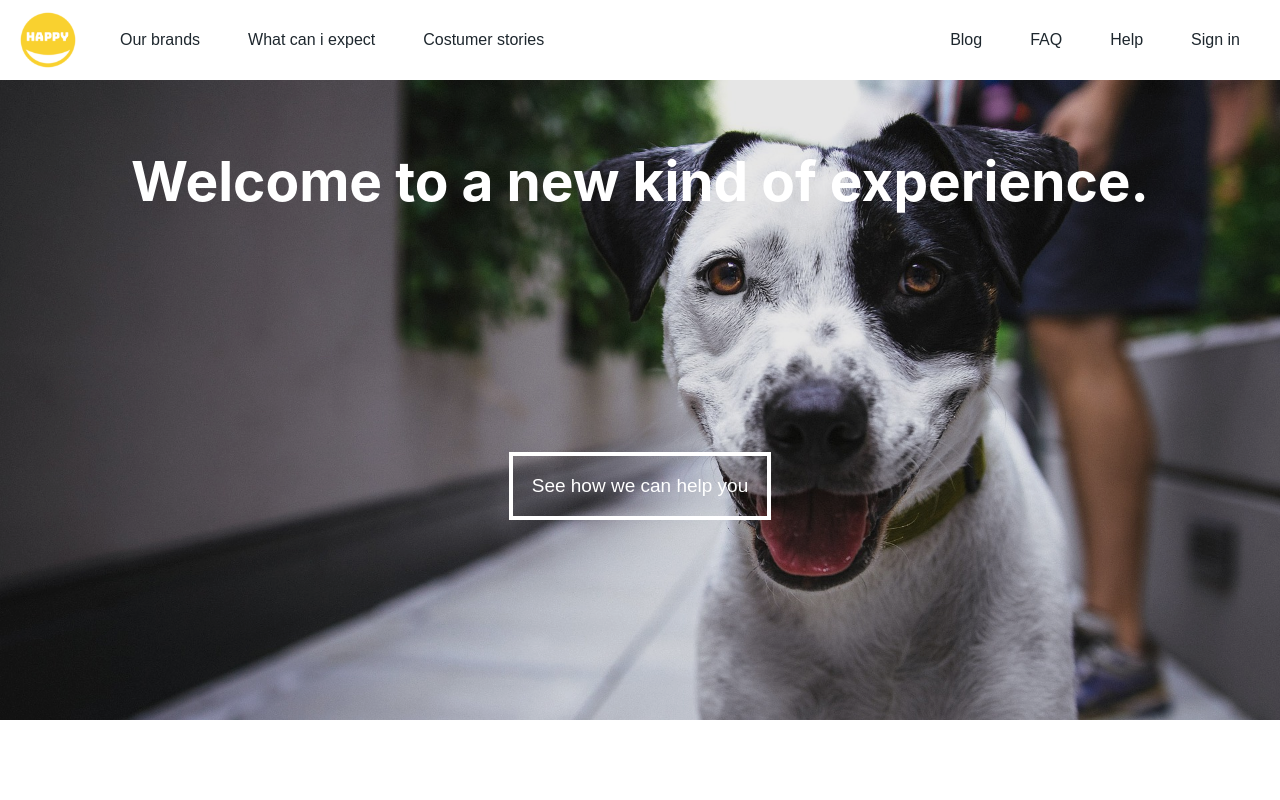
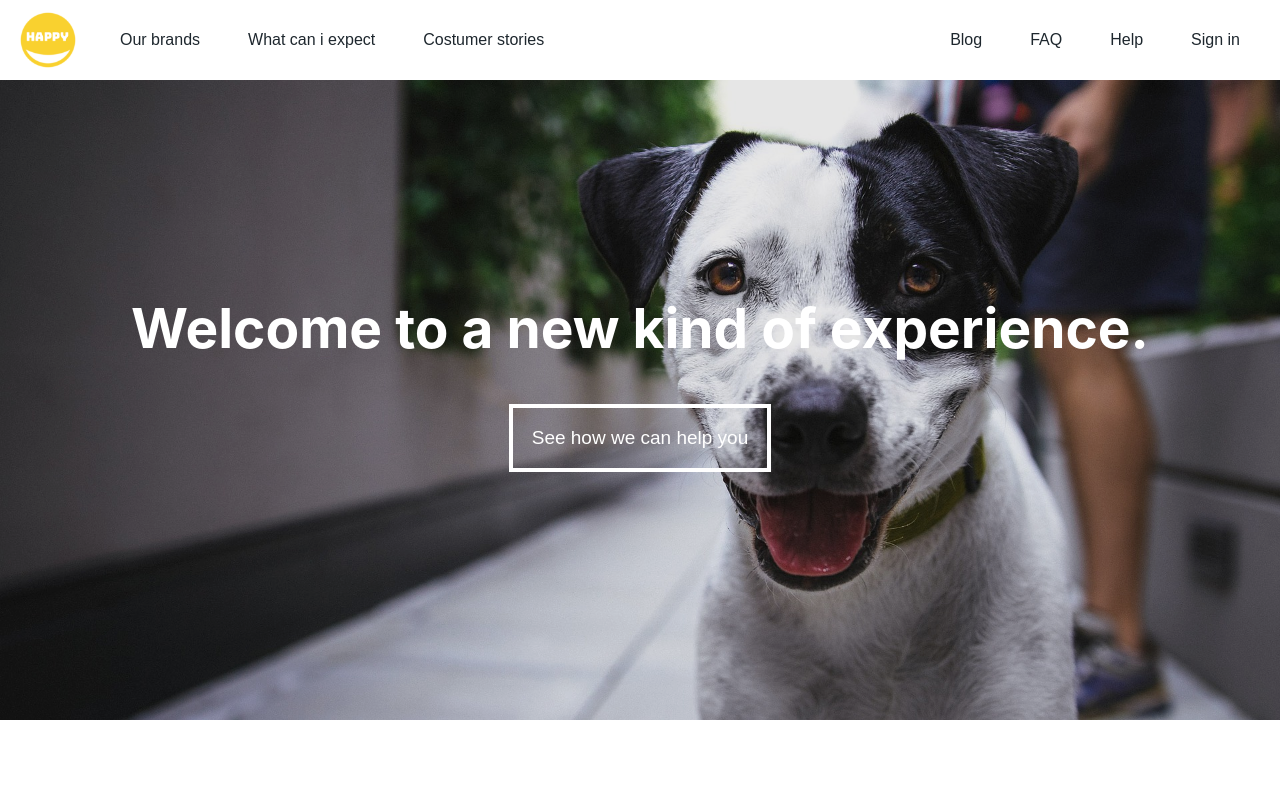
Before and after one commit to andreasaker/generic-startpage, a React (Create React App) app: page / in a window 1280 px wide. Shown: the top 800 px of the page. Built offline with nearby package versions, Linux system fonts and the light colour scheme.

Commit message:
navbar max-with set, margin set for focusheader desktop

```diff
--- a/src/components/focusheader.js
+++ b/src/components/focusheader.js
@@ -21,6 +21,7 @@ const H1 = styled.h1`
   position: absolute;
   z-index: 1;
   ${media.desktop`
+  padding: 0 16px 7% 16px;
   font-size: 55px;
   margin: 0 0 1em 0;
   `}
@@ -32,7 +33,7 @@ const HeaderButton = styled(Button)`
   border-width: 4px;
   z-index: 1;
   ${media.desktop`
-  margin: 9em 0 0 0;
+  margin: 4em 0 0 0;
   `}
 `;
 
--- a/src/components/navbar.js
+++ b/src/components/navbar.js
@@ -18,6 +18,9 @@ const Nav = styled.nav`
   box-shadow: 0px 1px 4px #a4a4a4;
   font-size: 16px;
   ${media.desktop`
+  max-width: 1600px;
+  margin-left: auto;
+margin-right: auto;
   height: 5em;
   position: relative;
   box-shadow: none;
```
